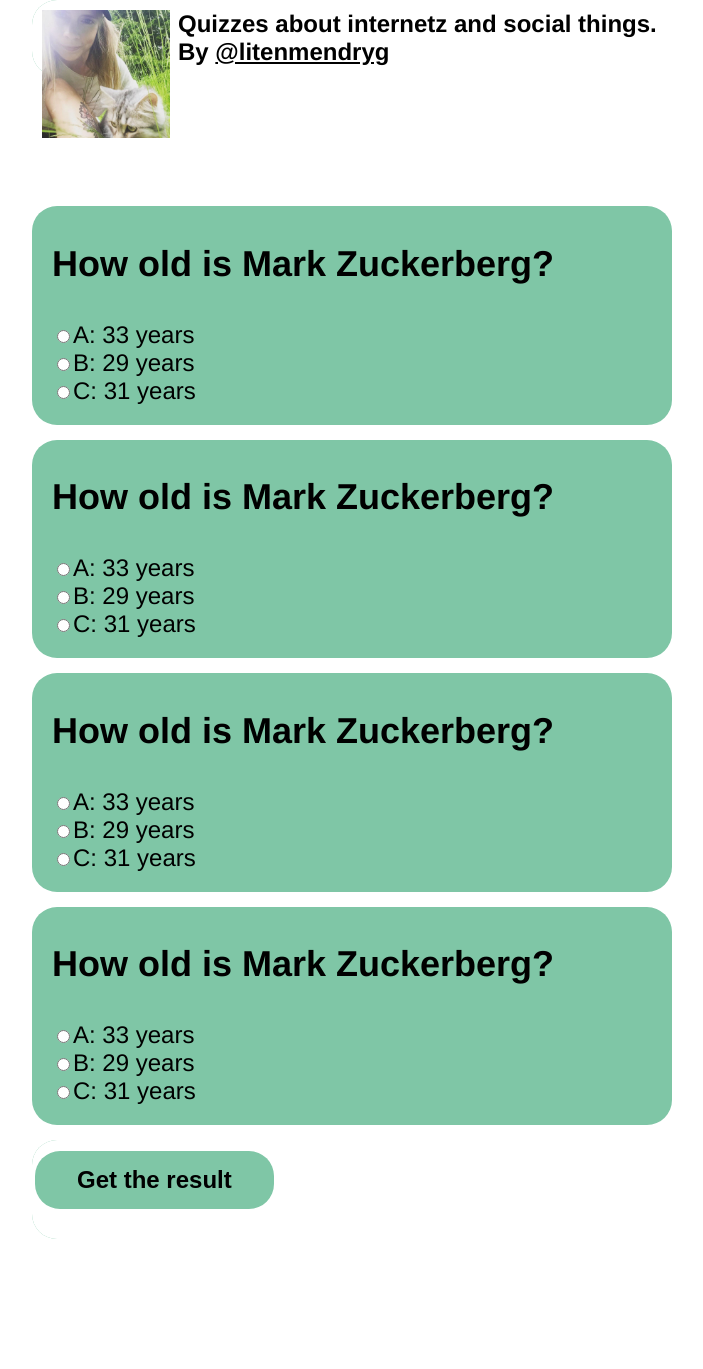
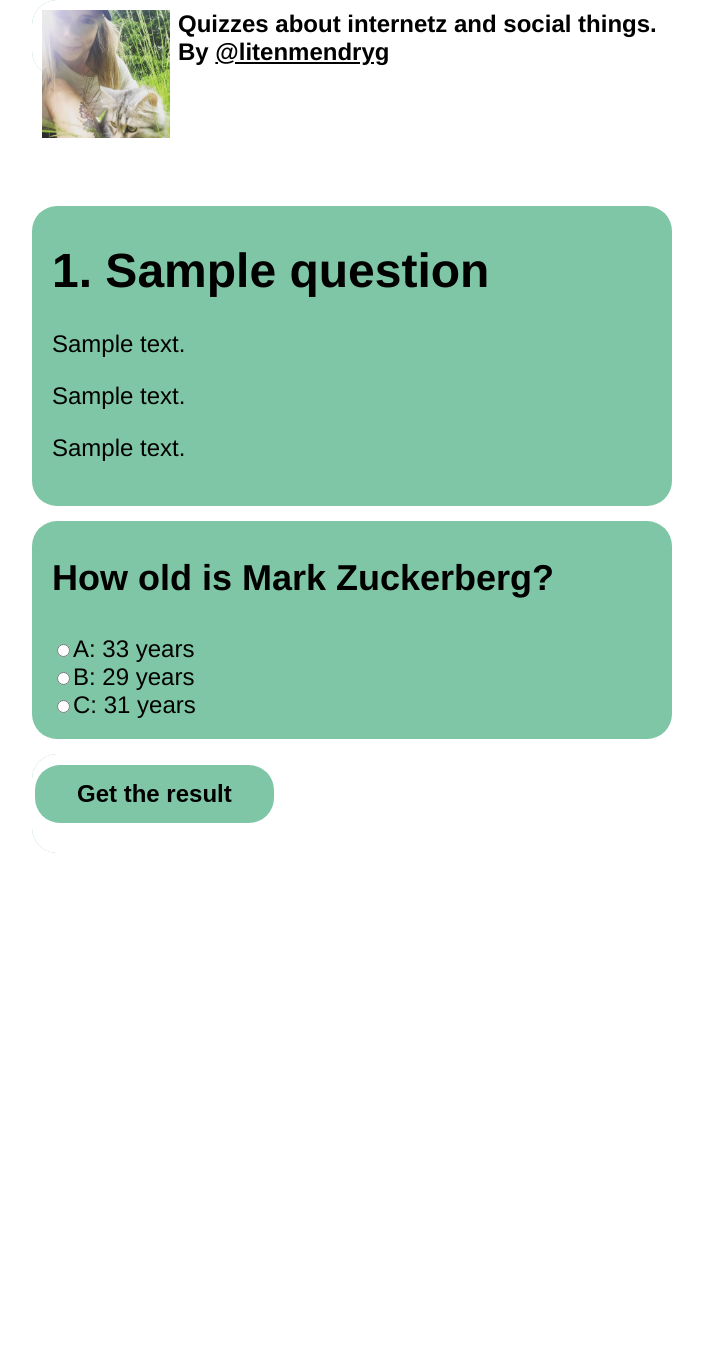
Before and after one commit to lindaheriksson/quizsite, a Django app: template quiz/templates/quiz/question.html in a window 1280 px wide. Shown: the whole page, without its empty margins (288-991 px from the left). After the commit the page ends 853 px from the top, so only its background shows below. Run offline with Django 3.2, Linux system fonts and the light colour scheme; the template is opened without the code that fills it: most values are stand-ins (such as "Sample title", 1, 10 or a date in 2020).

Commit message:
data on question page

```diff
--- a/quiz/templates/quiz/question.html
+++ b/quiz/templates/quiz/question.html
@@ -24,39 +24,21 @@
 					<div class="wrapper">
 						<div class="whole-guestion">
 							<p class="question">
-								How old is Mark Zuckerberg?
+								<h1>{{ question_number }}. {{ question }}</h1>
 							</p>
-							<form>
-								<input type="radio" name="years" value="A: 33 years">A: 33 years</br>
-								<input type="radio" name="years" value="A: 29 years">B: 29 years</br>
-								<input type="radio" name="years" value="A: 31 years">C: 31 years</br>
-							</form>
+							<p>
+								{{ answer1 }}
+							</p>
+							<p>
+								{{ answer2 }}
+							</p>
+							<p>
+								{{ answer3 }}
+							</p>
 						</div>
 					</div>
-					<div class="wrapper">
-						<div class="whole-guestion">
-							<p class="question">
-								How old is Mark Zuckerberg?
-							</p>
-							<form>
-								<input type="radio" name="years" value="A: 33 years">A: 33 years</br>
-								<input type="radio" name="years" value="A: 29 years">B: 29 years</br>
-								<input type="radio" name="years" value="A: 31 years">C: 31 years</br>
-							</form>
-						</div>
-					</div>
-					<div class="wrapper">
-						<div class="whole-guestion">
-							<p class="question">
-								How old is Mark Zuckerberg?
-							</p>
-							<form>
-								<input type="radio" name="years" value="A: 33 years">A: 33 years</br>
-								<input type="radio" name="years" value="A: 29 years">B: 29 years</br>
-								<input type="radio" name="years" value="A: 31 years">C: 31 years</br>
-							</form>
-						</div>
-					</div>
+
+
 					<div class="wrapper">
 						<div class="whole-guestion">
 							<p class="question">
--- a/quizsite/urls.py
+++ b/quizsite/urls.py
@@ -4,6 +4,6 @@ from quiz import views
 urlpatterns = [
 	url(r"^$", views.index),
 	url(r"^quiz/([a-z-]+)/$", views.quiz),
-	url(r"^quiz/[a-z-]+/question/[0-9]/$", views.question),
-	url(r"^quiz/[a-z-]+/result/$", views.result),
+	url(r"^quiz/([a-z-]+)/question/([0-9]+)/$", views.question),
+	url(r"^quiz/([a-z-]+)/result/$", views.result),
 ]
```
Also changed, not shown: quiz/views.py (+10 -2 lines).
